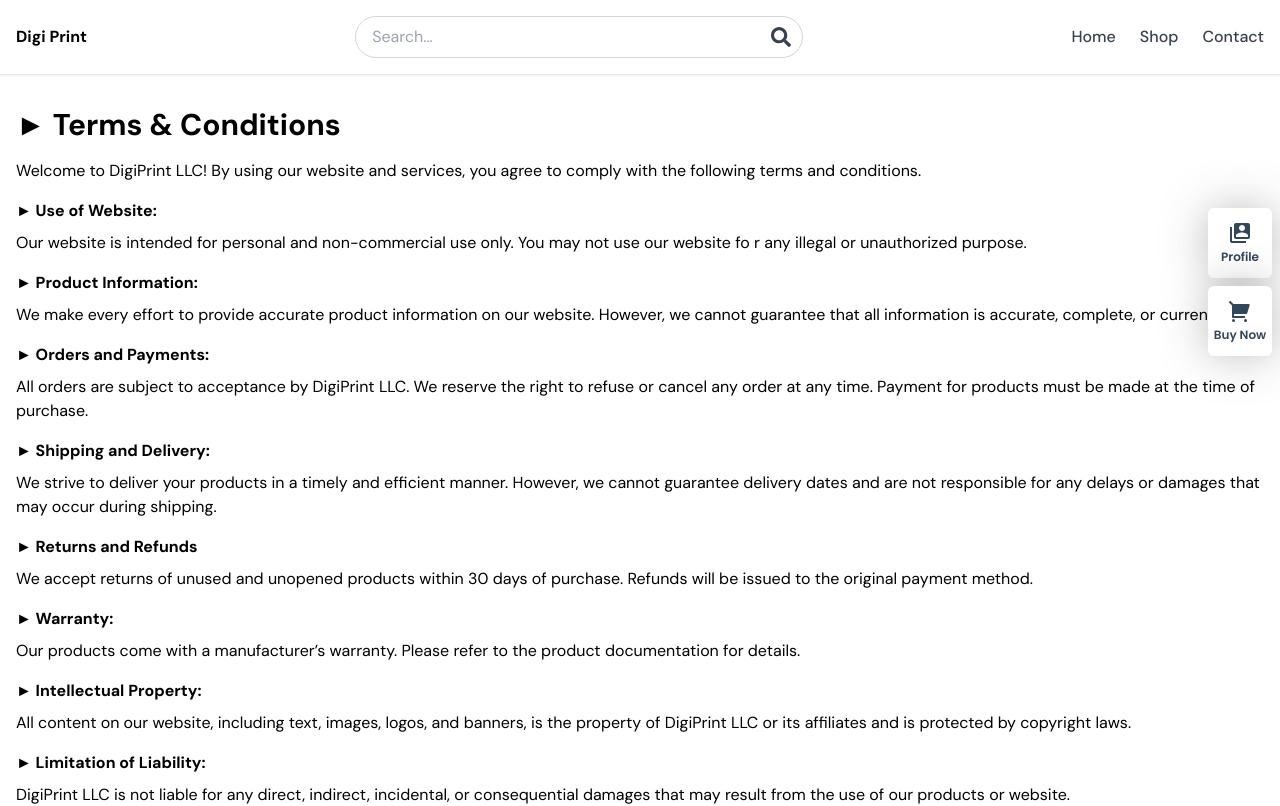
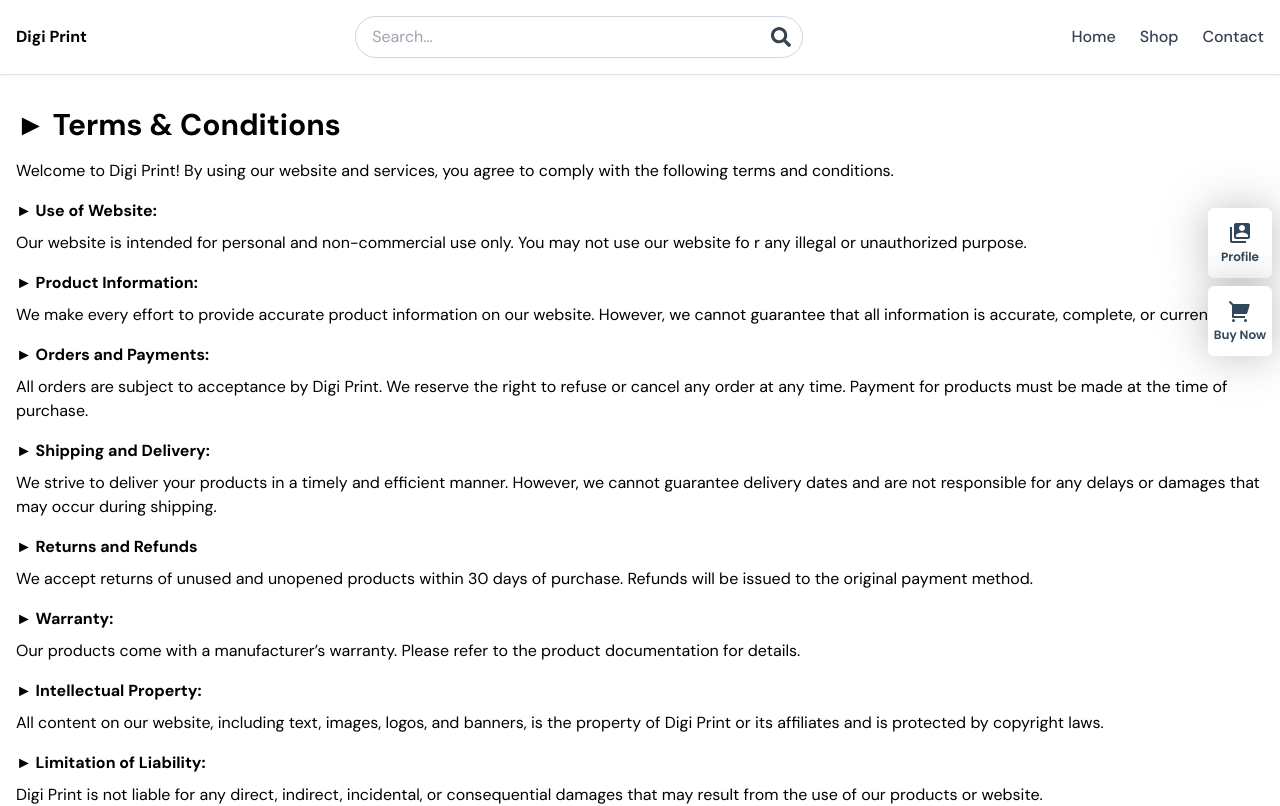
Before and after one commit to techdigi2000/Digitech2, a React (Create React App) app: page /terms in a window 1280 px wide. Shown: the top 806 px of the page. Built offline with nearby package versions, Linux system fonts and the light colour scheme.

Commit message:
Update Terms.jsx

```diff
--- a/src/pages/Terms/Terms.jsx
+++ b/src/pages/Terms/Terms.jsx
@@ -9,7 +9,7 @@
         &#9658; Terms & Conditions
       </h1>
       <p className="mb-4">
-        Welcome to DigiPrint LLC! By using our website and services, you agree
+        Welcome to Digi Print! By using our website and services, you agree
         to comply with the following terms and conditions.
       </p>
       <h3 className="font-semibold mb-2">&#9658; Use of Website:</h3>
@@ -25,7 +25,7 @@
       </p>
       <h3 className="font-semibold mb-2">&#9658; Orders and Payments:</h3>
       <p className="mb-4">
-        All orders are subject to acceptance by DigiPrint LLC. We reserve the
+        All orders are subject to acceptance by Digi Print. We reserve the
         right to refuse or cancel any order at any time. Payment for products
         must be made at the time of purchase.
       </p>
@@ -48,12 +48,12 @@
       <h3 className="font-semibold mb-2">&#9658; Intellectual Property:</h3>
       <p className="mb-4">
         All content on our website, including text, images, logos, and banners,
-        is the property of DigiPrint LLC or its affiliates and is protected by
+        is the property of Digi Print or its affiliates and is protected by
         copyright laws.
       </p>
       <h3 className="font-semibold mb-2">&#9658; Limitation of Liability:</h3>
       <p className="mb-4">
-        DigiPrint LLC is not liable for any direct, indirect, incidental, or
+        Digi Print is not liable for any direct, indirect, incidental, or
         consequential damages that may result from the use of our products or
         website.
       </p>
```
